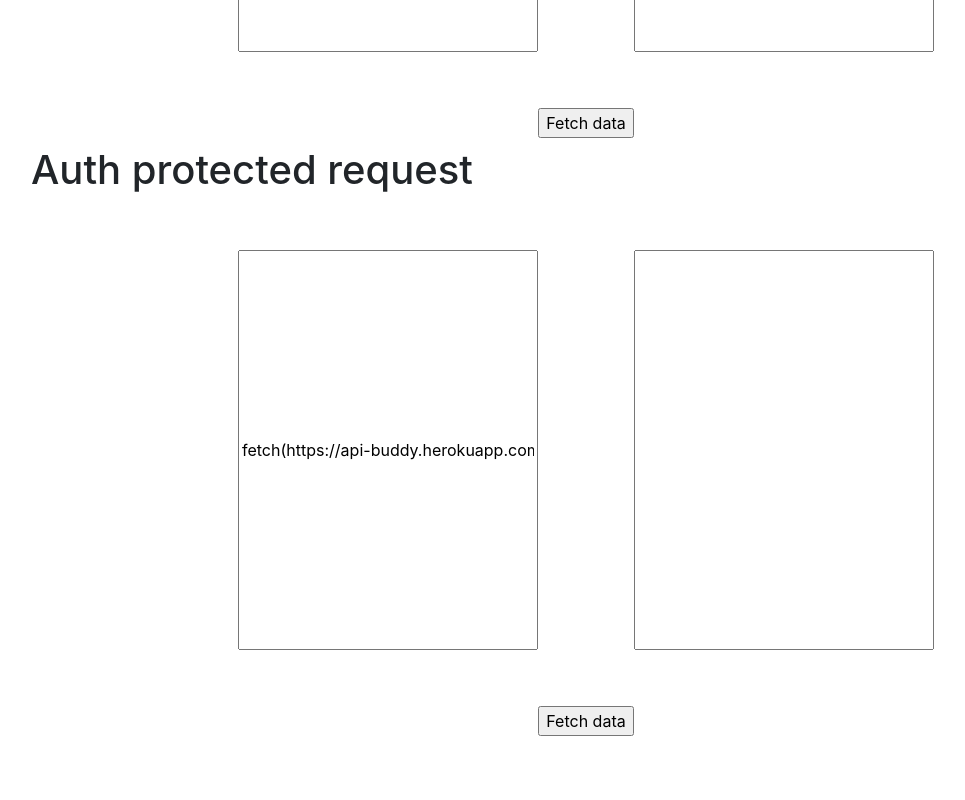
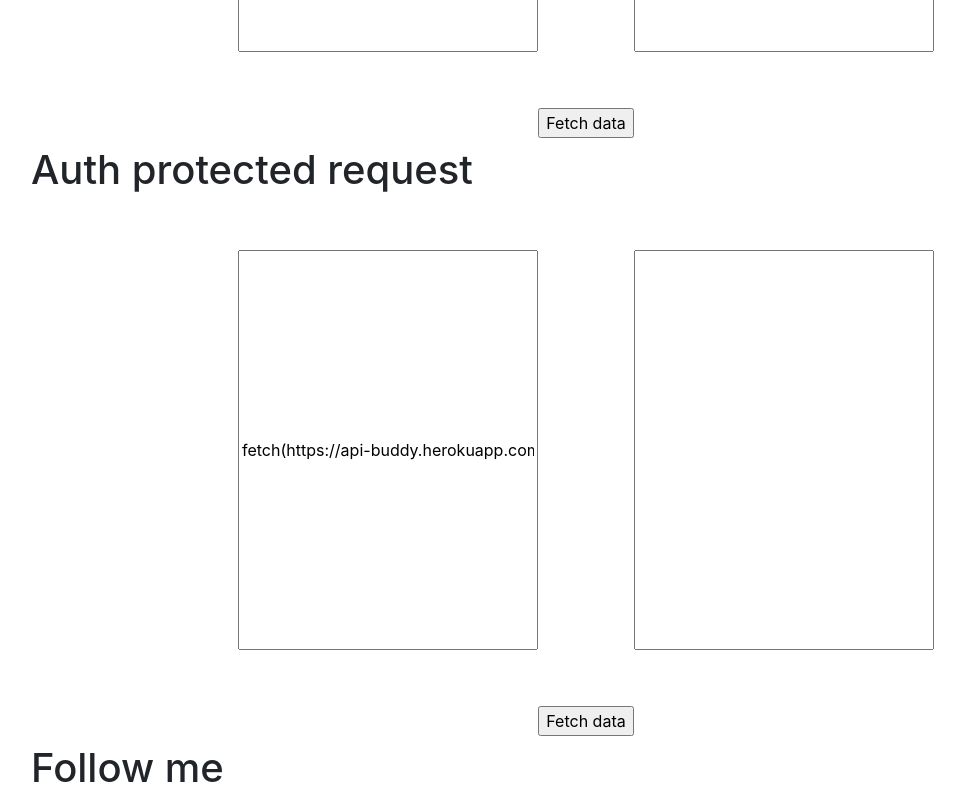
Before and after one commit to SidnevIgor/api-buddy-react, a React (Create React App) app: page / in a window 1280 px wide. Shown: the part 893-1693 px from the top of the page, without its empty margins (54-1019 px from the left). Before the commit the page ends 1637 px from the top, so only its background shows below. Built offline with nearby package versions, Linux system fonts and the light colour scheme.

Commit message:
Implementing footer

```diff
--- a/src/components/app.jsx
+++ b/src/components/app.jsx
@@ -3,6 +3,7 @@ import React, {Component} from 'react';
 import Header from './header.jsx';
 import Counters from './counters.jsx';
 import Fetching from './fetching';
+import Footer from './footer';
 
 class App extends Component {
   state = {
@@ -64,6 +65,7 @@ class App extends Component {
               heading='Auth protected request'
               token='eyJhbGciOiJIUzI1NiIsInR5cCI6IkpXVCJ9.eyJfaWQiOiI1Zjc1NzkxMDA5M2Q4NjAwMTc5NzA5NTMiLCJpYXQiOjE2MDE1MzQyMjV9.PjPqjLi221SN6TgapD4USzUdm-wHE2H_hGC8n_R3ORE '
               />
+            <Footer />
         </main>
       </React.Fragment>
     );
--- a/src/components/footer.jsx
+++ b/src/components/footer.jsx
@@ -3,7 +3,9 @@ import React, { Component } from 'react';
 export default class Footer extends Component {
   render () {
     return (
-
+      <React.Fragment>
+        <h1>Follow me</h1>
+      </React.Fragment>
     )
   }
-})
+}
```
